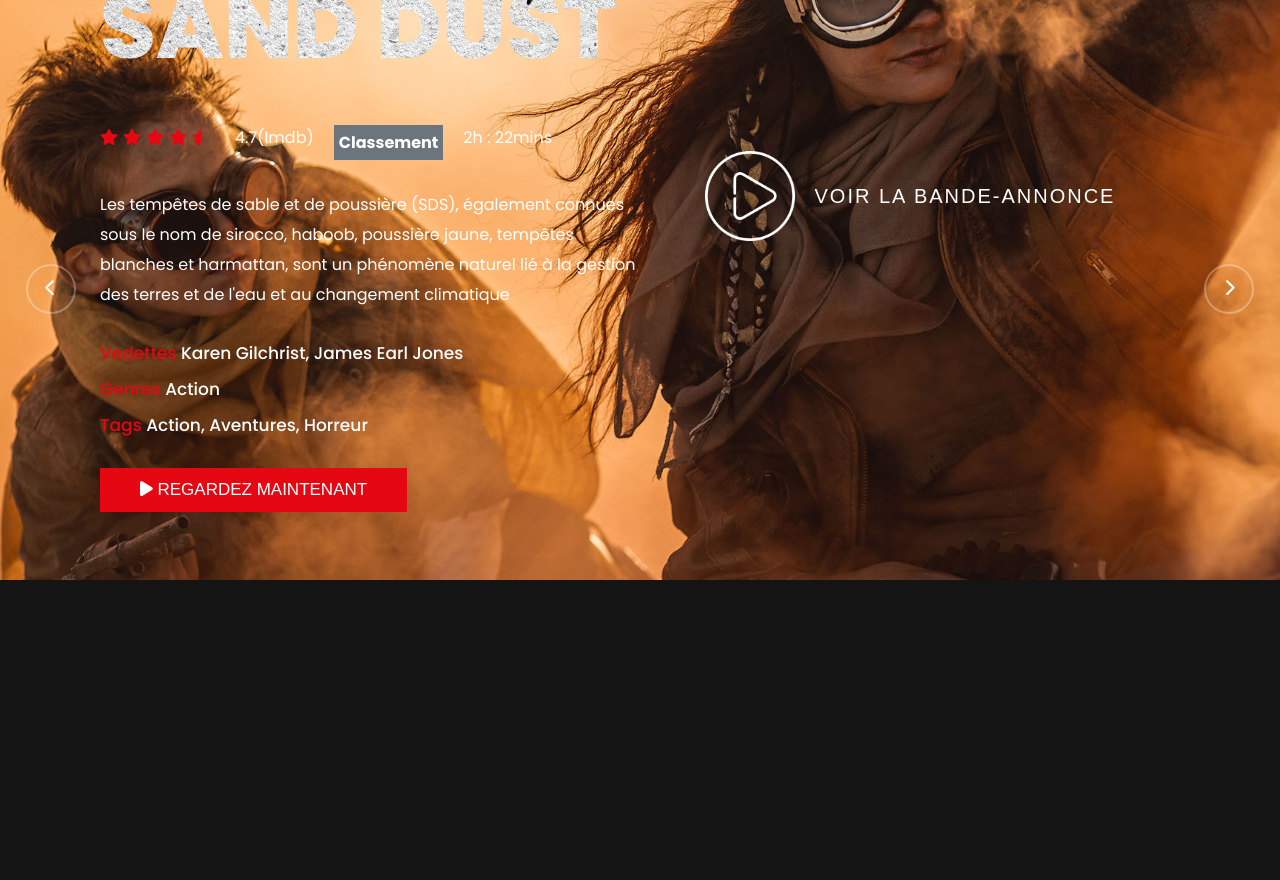
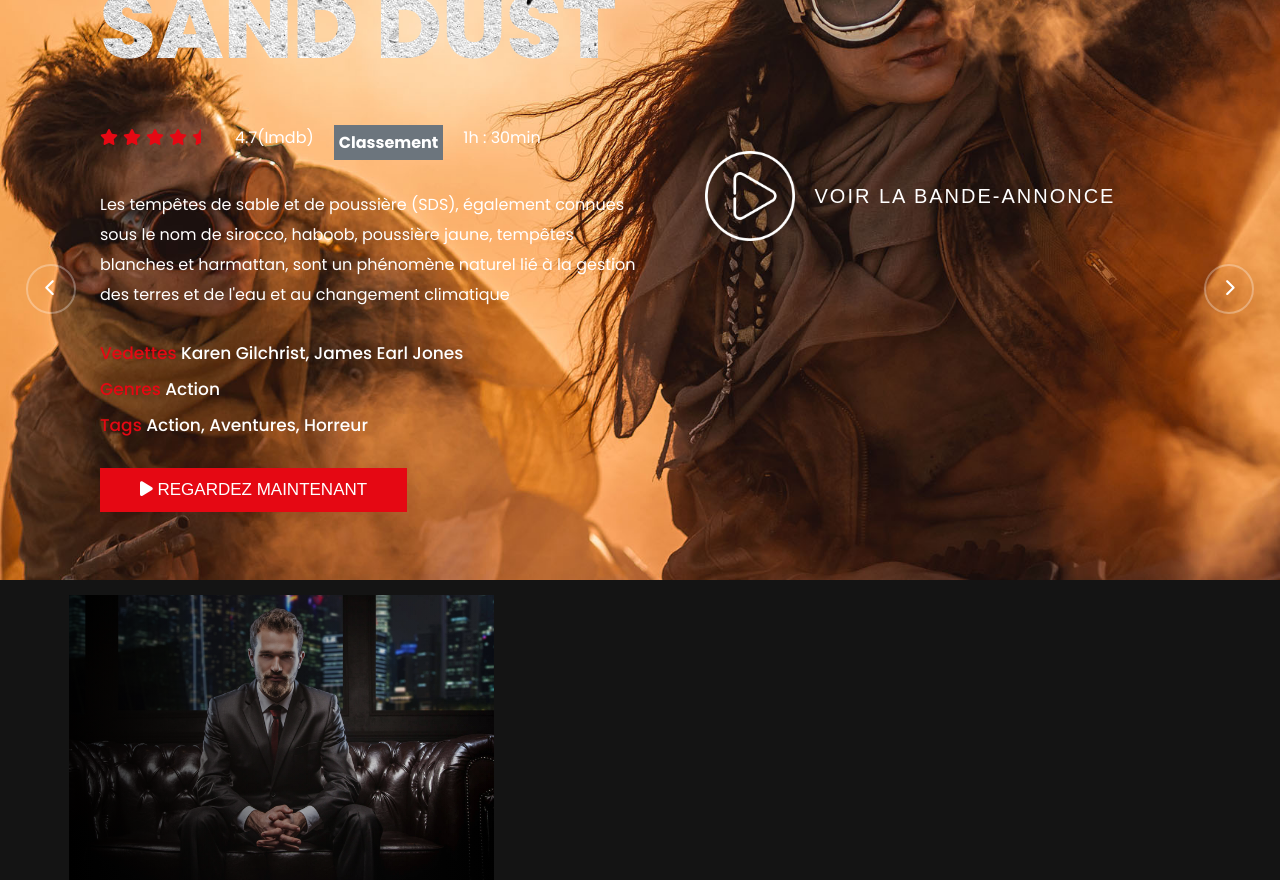
Before and after one commit to Lou-bna12/stream-mit, a React (Create React App) app: page / in a window 1280 px wide. Shown: the part 220-1100 px from the top of the page. Before the commit the page ends 967 px from the top, so only its background shows below. Built offline with nearby package versions, Linux system fonts and the light colour scheme.

Commit message:
git commit

```diff
--- /dev/null
+++ b/src/components/Upcomming/Ucard.jsx
@@ -0,0 +1,13 @@
+import React from 'react'
+
+export const Ucard = ({ item: { id, cover, name, time } }) => {
+  return(
+     <>
+  <div className="MovieBox">
+   <div className='img'>
+        <img src={cover} alt="" />
+   </div>
+  </div>
+ </>
+  )
+}
--- /dev/null
+++ b/src/components/Upcomming/Upcomming.jsx
@@ -0,0 +1,25 @@
+import React from 'react'
+import { Link } from "react-router-dom"
+import { Ucard } from './Ucard'
+
+
+export const Upcomming = ({ items, title }) => {
+  return(
+     <>
+  <section className='upcome'>
+     <div className="container">
+        <div className="heading flexSB">
+            <h1>{title}</h1>
+            <Link to='/'>Tout voir</Link>
+         </div>
+         <div className="content">
+        {items.map((item) => (
+                <Ucard  key={item.id} item={item} />
+            ))}
+
+         </div>
+        </div>
+    </section>
+ </>
+  )
+}
--- a/src/dummyData.js
+++ b/src/dummyData.js
@@ -3,7 +3,7 @@ export const homeData = [
       id: 1,
       name: "Sand Dust",
       rating: 4.7,
-      time: "2h : 22mins",
+      time: "1h : 30min",
       desc: "Les tempêtes de sable et de poussière (SDS), également connues sous le nom de sirocco, haboob, poussière jaune, tempêtes blanches et harmattan, sont un phénomène naturel lié à la gestion des terres et de l'eau et au changement climatique",
       starring: "Karen Gilchrist, James Earl Jones",
       genres: "Action",
@@ -16,7 +16,7 @@ export const homeData = [
       id: 2,
       name: "skull island",
       rating: 4.6,
-      time: "2h : 22mins",
+      time: "2h : 20min",
       desc: "L'île, comme ses habitants, est entièrement fictive. L'île de Kong, située dans le Pacifique, apparaît pour la première fois, ainsi que Kong lui-même, dans le film King Kong (1933).",
       starring: "Brenda Chapman, Jeff Nathanson",
       genres: "Aventures",
@@ -29,7 +29,7 @@ export const homeData = [
       id: 3,
       name: "Pirates Sea",
       rating: 4.8,
-      time: "2h : 22mins",
+      time: "1h : 52min",
       desc: "La piraterie est un acte de vol ou de violence criminelle commis par des attaquants à bord d'un navire ou d'une embarcation contre un autre navire ou une zone côtière, généralement dans le but de voler la cargaison et d'autres objets ou biens de valeur. ",
       starring: "James Chinlund, Jeff Nathanson",
       genres: "Aventures",
@@ -42,7 +42,7 @@ export const homeData = [
       id: 4,
       name: "Sand Dust",
       rating: 4.9,
-      time: "2h : 22mins",
+      time: "2h",
       desc: "Les tempêtes de sable et de poussière (SDS), également appelées sirocco, haboob, poussière jaune, tempêtes blanches et harmattan, sont un phénomène naturel lié à la gestion des terres et de l'eau et au changement climatique.",
       genres: "Action",
       tags: "Action, Adventures, Horror",
@@ -56,31 +56,31 @@ export const homeData = [
       id: 1,
       cover: "../images/upcome/u1.jpg",
       name: "My office Boss",
-      time: "2hr : 38mins",
+      time: "2h : 38min",
     },
     {
       id: 2,
       cover: "../images/upcome/u2.jpg",
       name: "Shadowe",
-      time: "2hr : 38mins",
+      time: "2h : 30min",
     },
     {
       id: 3,
       cover: "../images/upcome/u3.jpg",
       name: "Another Danger",
-      time: "2hr : 38mins",
+      time: "1h : 38min",
     },
     {
       id: 4,
       cover: "../images/upcome/u4.jpg",
       name: "One Man Army",
-      time: "2hr : 38mins",
+      time: "2hr : 50min",
     },
     {
       id: 5,
       cover: "../images/upcome/u5.jpg",
       name: "Jumbo Queen",
-      time: "2hr : 38mins",
+      time: "2h : 28min",
     },
   ]
   export const latest = [
--- a/src/home/HomePage.jsx
+++ b/src/home/HomePage.jsx
@@ -1,11 +1,14 @@
 import React, { useState } from 'react'
 import Homes from '../components/homes/Homes'
+import { Upcomming } from '../components/Upcomming/Upcomming'
+import { upcome } from '../dummyData'
 
 export const HomePage = () => {
-
+      const [items, setitems] = useState(upcome)
   return (
    <>
   <Homes />
+  <Upcomming items={items} title='Films à Venir' />
   </>
 )
 }
```
